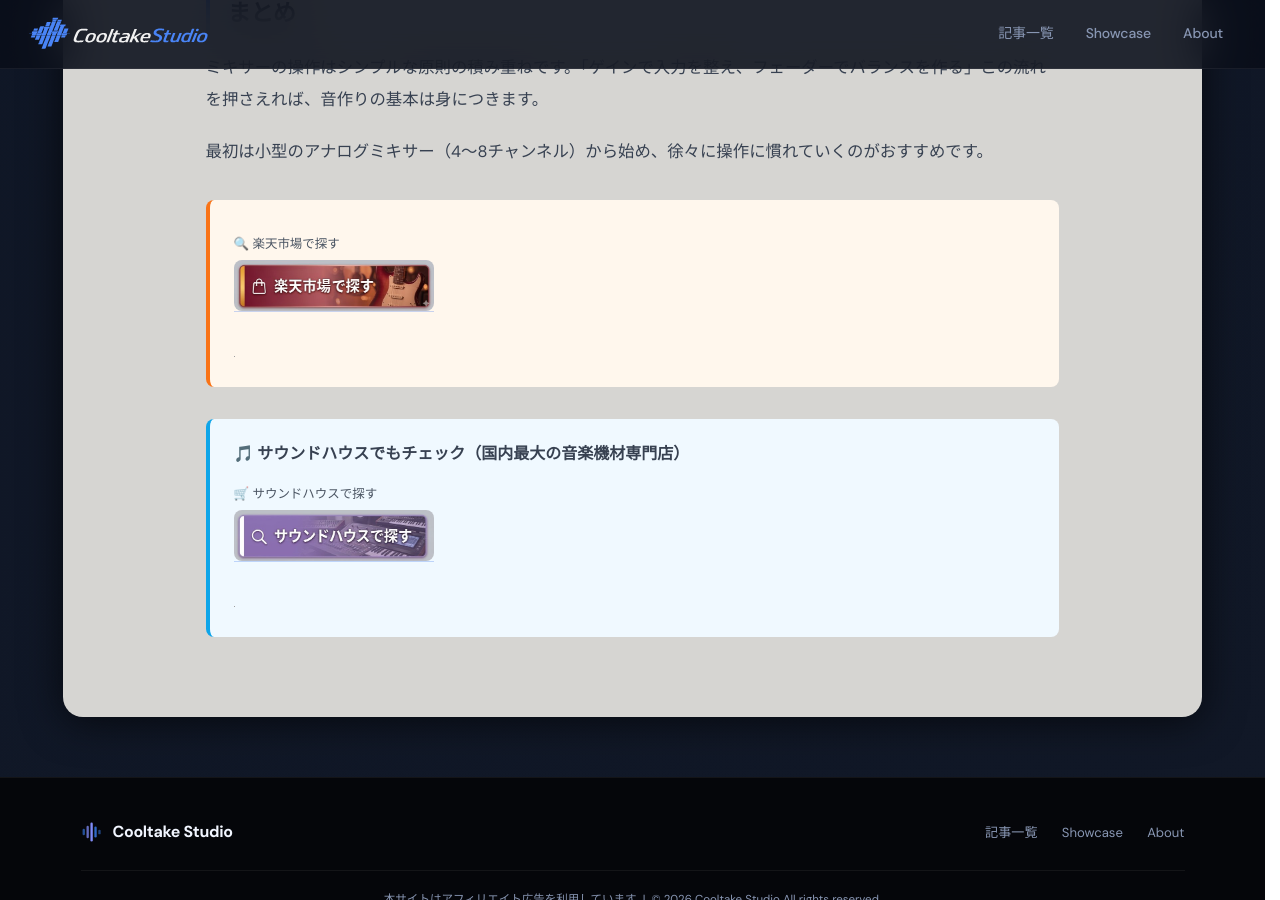
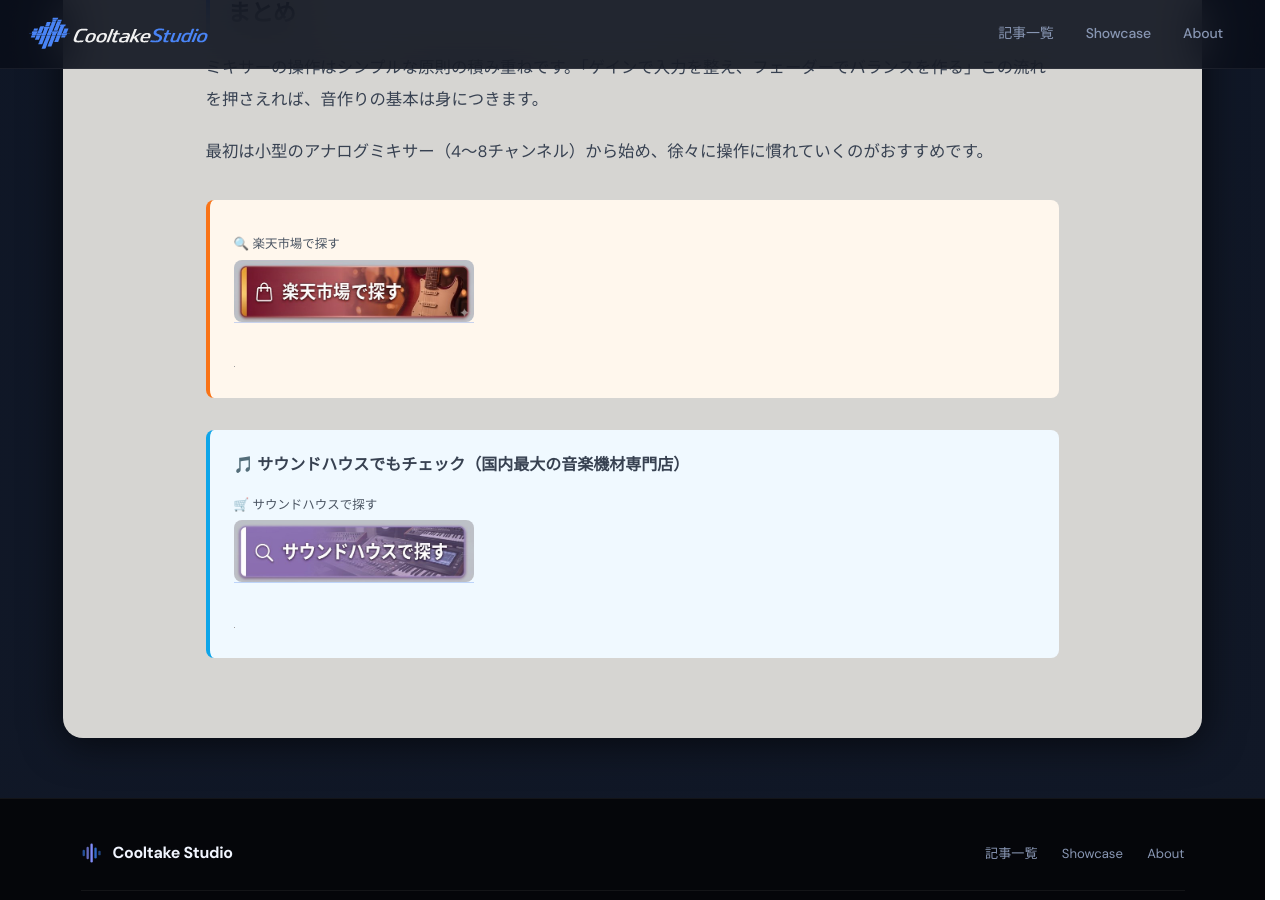
Before and after one commit to cooltake/cooltake-staging, a Jekyll site: the page built from _posts/2026-05-11-mixer-guide.md, in a window 1280 px wide and 900 px high, scrolled down 5807 px. Built offline with Jekyll 4.4.1, drawn with Linux system fonts in a browser that asks for light colours; some web fonts are replaced; grey boxes are pictures that could not be loaded.

Commit message:
style: flex horizontal buttons + larger width in 2026-05-11-mixer-guide.md

```diff
--- a/_posts/2026-05-11-mixer-guide.md
+++ b/_posts/2026-05-11-mixer-guide.md
@@ -130,13 +130,13 @@
 最初は小型のアナログミキサー（4〜8チャンネル）から始め、徐々に操作に慣れていくのがおすすめです。
 <div style="margin:2rem 0;padding:1.2rem 1.5rem;background:#fff7ed;border-left:4px solid #f97316;border-radius:8px;">
 <div style="margin:.8rem 0;"><span style="display:block;font-size:.78rem;color:#4b5563;margin-bottom:3px;margin-top:6px;">🔍 楽天市場で探す</span>
-<a href="//af.moshimo.com/af/c/click?a_id=5565352&amp;p_id=54&amp;pc_id=54&amp;pl_id=616&amp;url=https%3A%2F%2Fsearch.rakuten.co.jp%2Fsearch%2Fmall%2F%25E3%2583%259F%25E3%2582%25AD%25E3%2582%25B5%25E3%2583%25BC%2520%25E9%259F%25B3%25E6%25A5%25BD%25E5%2588%25B6%25E4%25BD%259C%2F" rel="nofollow" referrerpolicy="no-referrer-when-downgrade" style="display:inline-block;text-decoration:none;"><img src="/assets/images/btn-rakuten.jpg" alt="楽天市場で探す" width="200" style="height:auto;border-radius:8px;display:block;"></a></div>
+<a href="//af.moshimo.com/af/c/click?a_id=5565352&amp;p_id=54&amp;pc_id=54&amp;pl_id=616&amp;url=https%3A%2F%2Fsearch.rakuten.co.jp%2Fsearch%2Fmall%2F%25E3%2583%259F%25E3%2582%25AD%25E3%2582%25B5%25E3%2583%25BC%2520%25E9%259F%25B3%25E6%25A5%25BD%25E5%2588%25B6%25E4%25BD%259C%2F" rel="nofollow" referrerpolicy="no-referrer-when-downgrade" style="display:inline-block;text-decoration:none;"><img src="/assets/images/btn-rakuten.jpg" alt="楽天市場で探す" width="240" style="height:auto;border-radius:8px;display:block;"></a></div>
 <img src="//i.moshimo.com/af/i/impression?a_id=5565352&amp;p_id=54&amp;pc_id=54&amp;pl_id=616" width="1" height="1" style="border:none;" alt="" loading="lazy">
 </div>
 
 <div style="margin:2rem 0;padding:1.2rem 1.5rem;background:#f0f9ff;border-left:4px solid #0ea5e9;border-radius:8px;">
 <p style="margin:0 0 .6rem;font-weight:bold;font-size:1rem;">&#x1F3B5; サウンドハウスでもチェック（国内最大の音楽機材専門店）</p>
 <div style="margin:.8rem 0;"><span style="display:block;font-size:.78rem;color:#4b5563;margin-bottom:3px;margin-top:6px;">🛒 サウンドハウスで探す</span>
-<a href="https://h.accesstrade.net/sp/cc?rk=01001xqc00os63&url=https%3A%2F%2Fwww.soundhouse.co.jp%2Fsearch%2Findex%2F%3Fsearch_all%3D%25E3%2583%259F%25E3%2582%25AD%25E3%2582%25B5%25E3%2583%25BC" rel="nofollow" referrerpolicy="no-referrer-when-downgrade" style="display:inline-block;text-decoration:none;"><img src="/assets/images/btn-soundhouse.jpg" alt="サウンドハウスで探す" width="200" style="height:auto;border-radius:8px;display:block;"></a></div>
+<a href="https://h.accesstrade.net/sp/cc?rk=01001xqc00os63&url=https%3A%2F%2Fwww.soundhouse.co.jp%2Fsearch%2Findex%2F%3Fsearch_all%3D%25E3%2583%259F%25E3%2582%25AD%25E3%2582%25B5%25E3%2583%25BC" rel="nofollow" referrerpolicy="no-referrer-when-downgrade" style="display:inline-block;text-decoration:none;"><img src="/assets/images/btn-soundhouse.jpg" alt="サウンドハウスで探す" width="240" style="height:auto;border-radius:8px;display:block;"></a></div>
 <img src="https://h.accesstrade.net/sp/rr?rk=01001xqc00os63" width="1" height="1" border="0" alt="" loading="lazy">
 </div>
```
